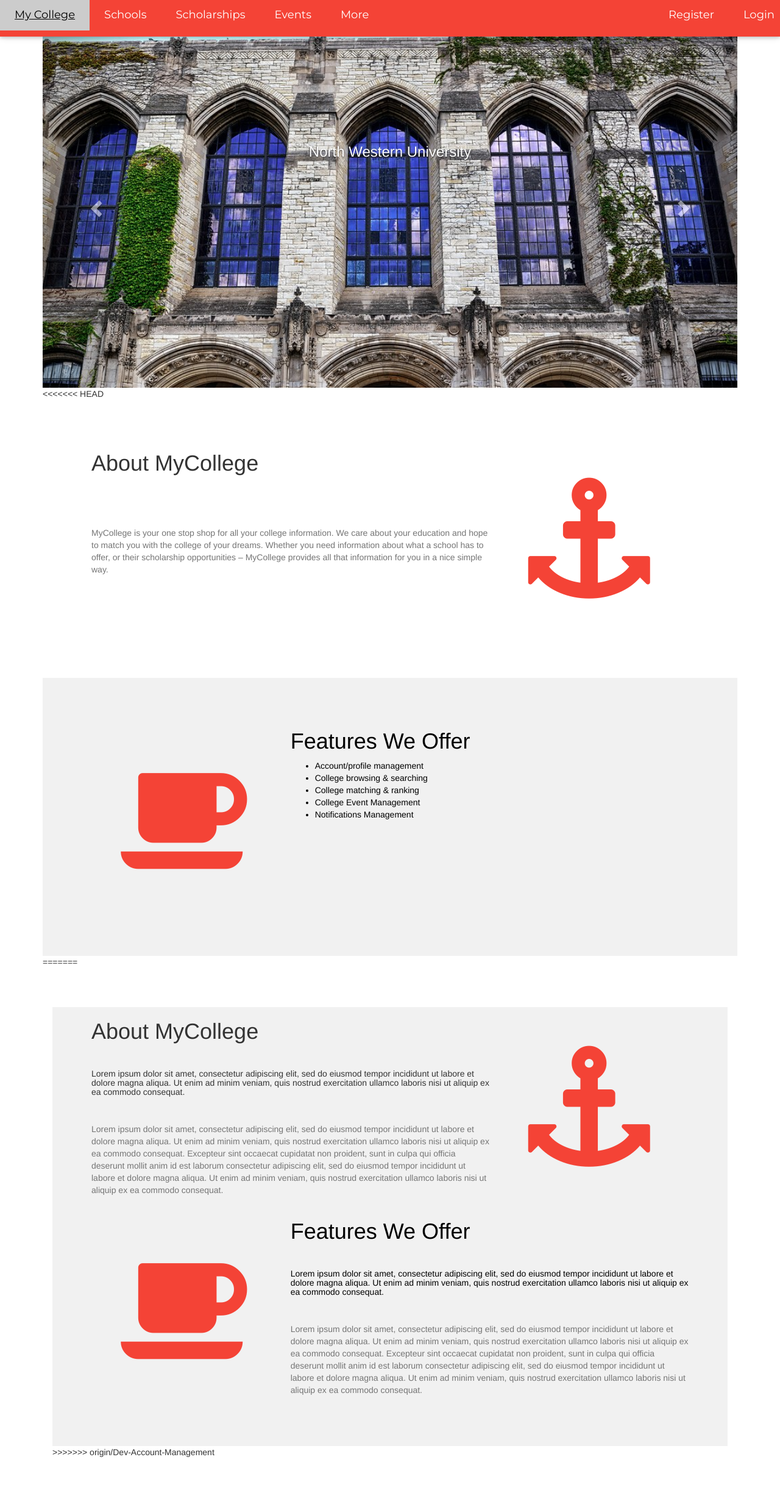
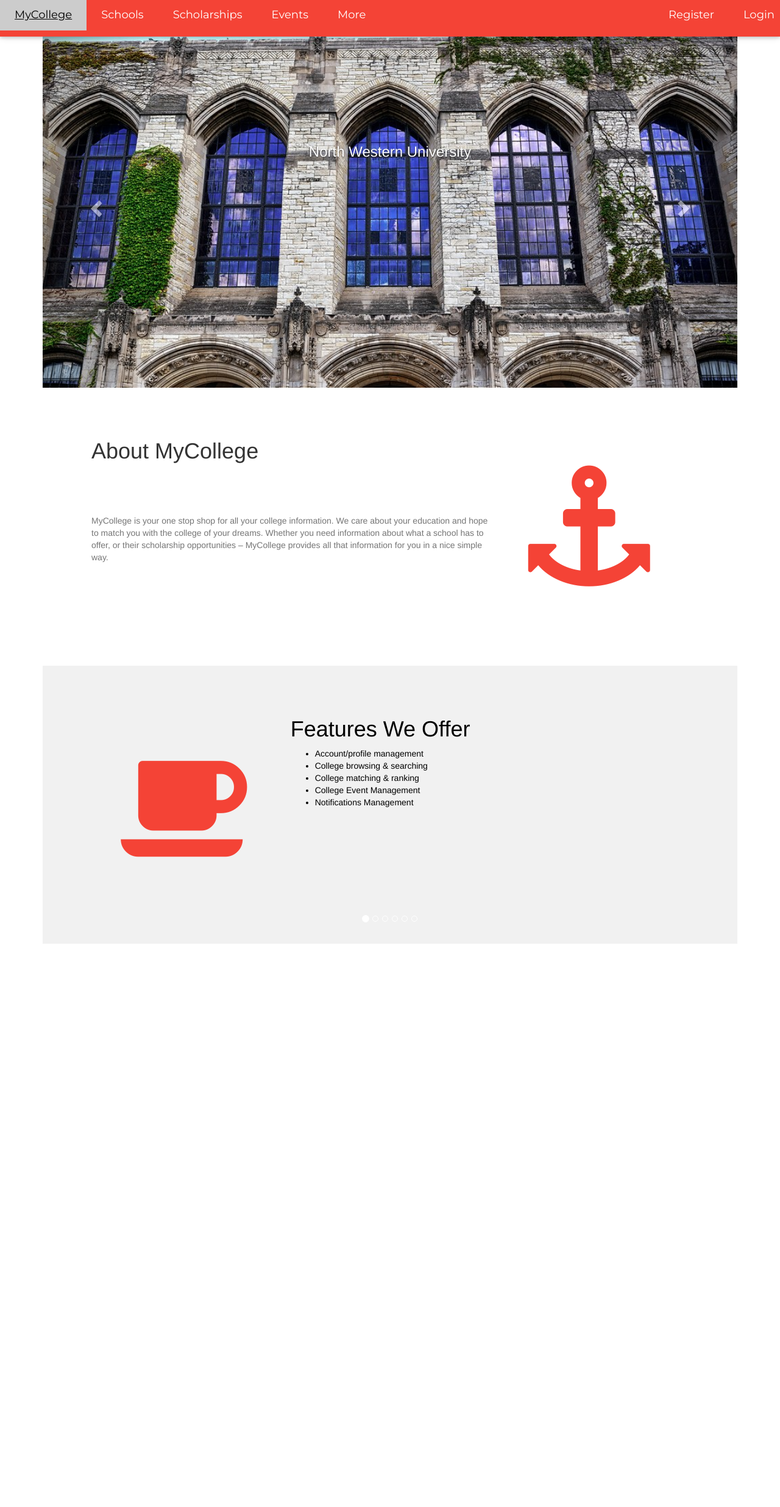
Before and after one commit to kalevias/MyCollege, a PHP site: page /index.php in a window 1280 px wide. Shown: the whole page at 61% size. After the commit the page ends 1548 px from the top, so only its background shows below. Run offline with PHP 8.4, Linux system fonts and the light colour scheme; some libraries are stand-ins or nearby versions.

Commit message:
Small edits to code
Removed ipsum paragraph that was showing up. Removed some <<<<head code
that was showing up. Change the name of the tab for website.

```diff
--- a/pages/homepage/index.php
+++ b/pages/homepage/index.php
@@ -16,7 +16,7 @@ if(isset($_POST["requestType"]) && $_POST["requestType"] == "logout"){
 
 <!DOCTYPE html>
 <html>
-<title>W3.CSS Template</title>
+<title>MyCollege</title>
 <meta charset="UTF-8">
 <meta name="viewport" content="width=device-width, initial-scale=1">
 <link rel="stylesheet" href="https://www.w3schools.com/w3css/4/w3.css">
@@ -44,7 +44,7 @@ if(isset($_POST["requestType"]) && $_POST["requestType"] == "logout"){
         <a class="w3-bar-item w3-button w3-hide-medium w3-hide-large w3-right w3-padding-large w3-hover-white w3-large w3-red"
            href="javascript:void(0);" onclick="myFunction()" title="Toggle Navigation Menu"><i
                     class="fa fa-bars"></i></a>
-        <a href="#" class="w3-bar-item w3-button w3-padding-large w3-white">My College</a>
+        <a href="#" class="w3-bar-item w3-button w3-padding-large w3-white">MyCollege</a>
         <a href="#" class="w3-bar-item w3-button w3-hide-small w3-padding-large w3-hover-white">Schools</a>
         <a href="#" class="w3-bar-item w3-button w3-hide-small w3-padding-large w3-hover-white">Scholarships</a>
         <a href="#" class="w3-bar-item w3-button w3-hide-small w3-padding-large w3-hover-white">Events</a>
@@ -466,7 +466,7 @@ if(isset($_POST["requestType"]) && $_POST["requestType"] == "logout"){
                 </a>
         </div>
 
-<<<<<<< HEAD
+
 
 <!-- First Grid -->
 <div class="w3-row-padding w3-padding-64 w3-container">
@@ -519,65 +519,9 @@ function myFunction() {
     }
 }
 </script>
-=======
-        <!-- First Grid -->
-        <div class="w3-row-padding w3-padding-64 w3-container">
-            <div class="w3-content">
-                <div class="w3-twothird">
-                    <h1>About MyCollege</h1>
-                    <h5 class="w3-padding-32">Lorem ipsum dolor sit amet, consectetur adipiscing elit, sed do eiusmod
-                        tempor
-                        incididunt ut labore et dolore magna aliqua. Ut enim ad minim veniam, quis nostrud exercitation
-                        ullamco laboris nisi ut aliquip ex ea commodo consequat.</h5>
 
-                    <p class="w3-text-grey">Lorem ipsum dolor sit amet, consectetur adipiscing elit, sed do eiusmod
-                        tempor
-                        incididunt ut labore et dolore magna aliqua. Ut enim ad minim veniam, quis nostrud exercitation
-                        ullamco laboris nisi ut aliquip ex ea commodo consequat. Excepteur sint
-                        occaecat cupidatat non proident, sunt in culpa qui officia deserunt mollit anim id est laborum
-                        consectetur adipiscing elit, sed do eiusmod tempor incididunt ut labore et dolore magna aliqua.
-                        Ut
-                        enim ad minim veniam, quis nostrud exercitation ullamco
-                        laboris nisi ut aliquip ex ea commodo consequat.</p>
-                </div>
 
-                <div class="w3-third w3-center">
-                    <i class="fa fa-anchor w3-padding-64 w3-text-red"></i>
-                </div>
-            </div>
 
-            <!-- Second Grid -->
-            <div class="w3-row-padding w3-light-grey w3-padding-64 w3-container">
-                <div class="w3-content">
-                    <div class="w3-third w3-center">
-                        <i class="fa fa-coffee w3-padding-64 w3-text-red w3-margin-right"></i>
-                    </div>
-
-                    <div class="w3-twothird">
-                        <h1>Features We Offer</h1>
-                        <h5 class="w3-padding-32">Lorem ipsum dolor sit amet, consectetur adipiscing elit, sed do
-                            eiusmod tempor
-                            incididunt ut labore et dolore magna aliqua. Ut enim ad minim veniam, quis nostrud
-                            exercitation
-                            ullamco
-                            laboris nisi ut aliquip ex ea commodo consequat.</h5>
-
-                        <p class="w3-text-grey">Lorem ipsum dolor sit amet, consectetur adipiscing elit, sed do eiusmod
-                            tempor
-                            incididunt ut labore et dolore magna aliqua. Ut enim ad minim veniam, quis nostrud
-                            exercitation
-                            ullamco
-                            laboris nisi ut aliquip ex ea commodo consequat. Excepteur sint
-                            occaecat cupidatat non proident, sunt in culpa qui officia deserunt mollit anim id est
-                            laborum
-                            consectetur adipiscing elit, sed do eiusmod tempor incididunt ut labore et dolore magna
-                            aliqua. Ut
-                            enim
-                            ad minim veniam, quis nostrud exercitation ullamco
-                            laboris nisi ut aliquip ex ea commodo consequat.</p>
-                    </div>
-                </div>
-            </div>
 
 
             <script>
@@ -591,7 +535,7 @@ function myFunction() {
                     }
                 }
             </script>
->>>>>>> origin/Dev-Account-Management
+
 
 </body>
 </html>
```
